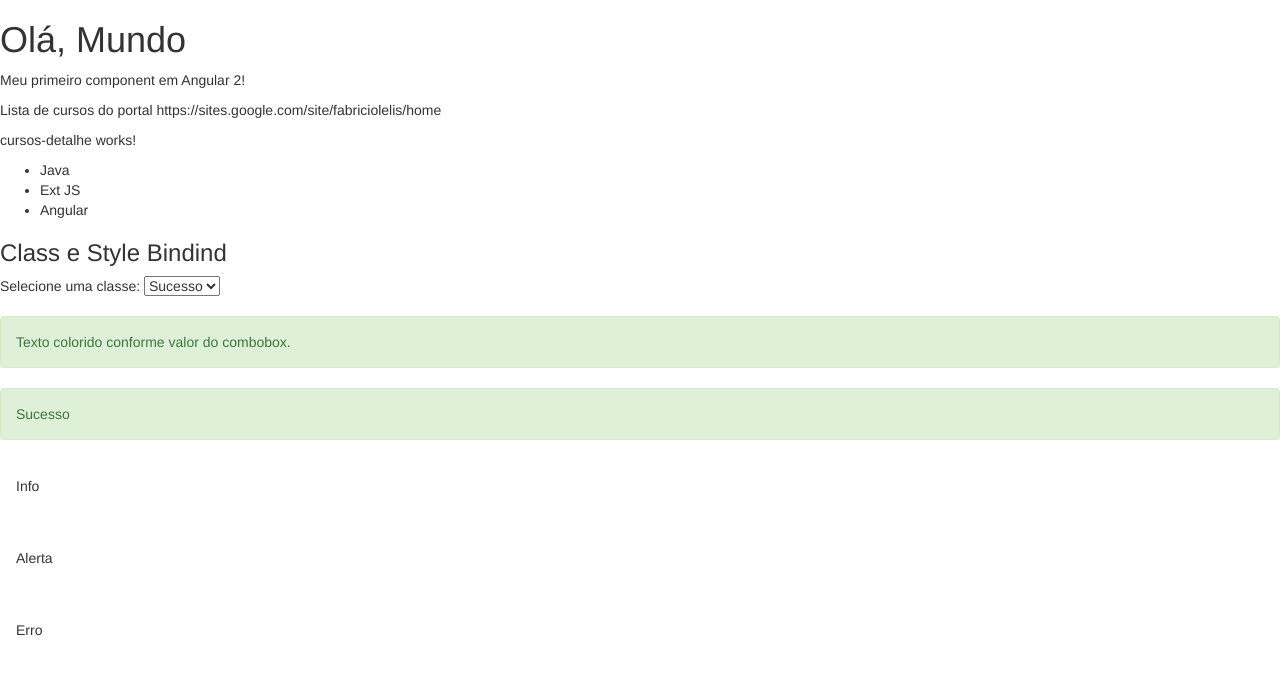
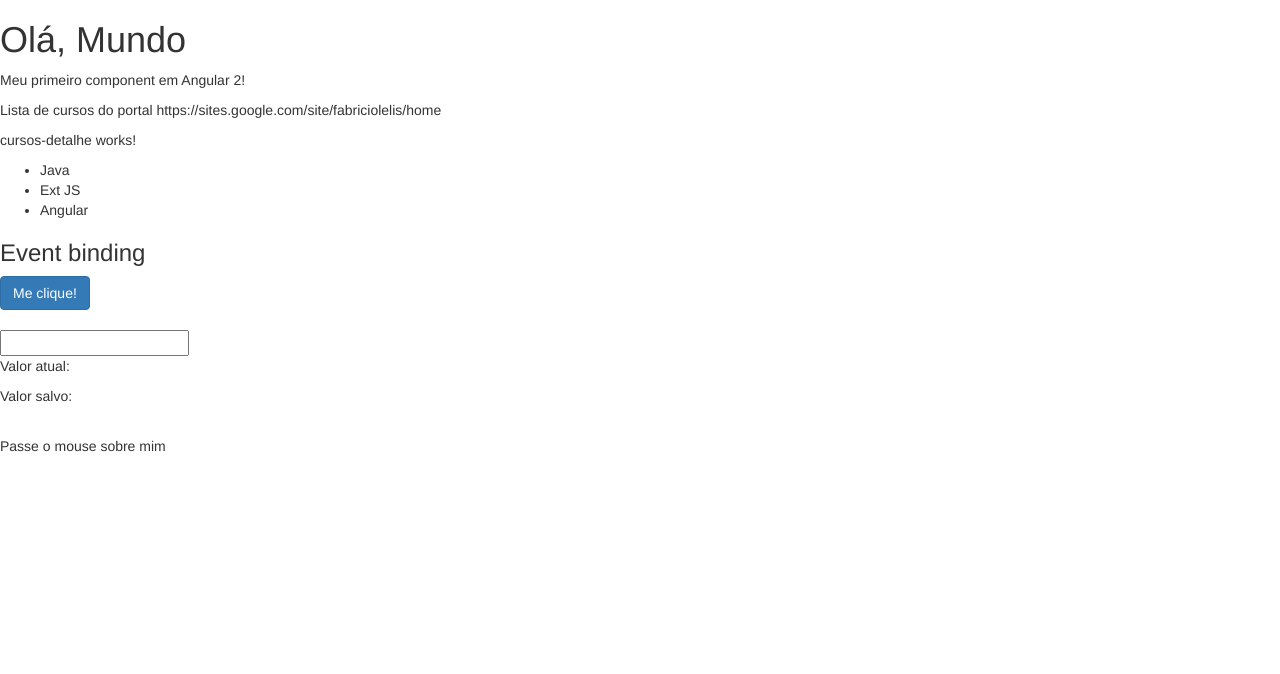
Before and after one commit to fabriciolelis/angular2-study, an Angular app: page / in a window 1280 px wide. Shown: the top 674 px of the page. Built offline with nearby package versions, Linux system fonts and the light colour scheme.

Commit message:
Event data binding

```diff
--- a/src/app/data-bindind/data-bindind.component.css
+++ b/src/app/data-bindind/data-bindind.component.css
@@ -0,0 +1,4 @@
+.highlight {
+  background-color: yellow;
+  font-weight: bold;
+}
--- a/src/app/data-bindind/data-bindind.component.html
+++ b/src/app/data-bindind/data-bindind.component.html
@@ -1,5 +1,30 @@
-<section class="property-binding">
-  <!--<article>
+<section class="event-binding">
+  <article>
+    <h3>Event binding</h3>
+    <div>
+      <button (click)="botaoClicado()" class="btn btn-primary">Me clique!</button>
+      <br><br>
+
+      <!-- declaração de variável local #campoInput -->
+      <input type="text" (keyup)="onKeyUp($event)"
+      (keyup.enter)="salvarValor(campoInput.value)"
+      (blur)="salvarValor($event.target.value)"
+      #campoInput/>
+      <p>Valor atual: {{ valorAtual }}</p>
+      <p>Valor salvo: {{ valorSalvo }}</p>
+      <br>
+      <span (mouseover)="onMouseOverOut()"
+            (mouseout)="onMouseOverOut()"
+      [class.highlight]="isMouseOver">
+        Passe o mouse sobre mim
+      </span>
+    </div>
+  </article>
+</section>
+
+
+<!--<section class="property-binding">
+  &lt;!&ndash;<article>
     <h3>Interpolation / Interpolação</h3>
     <p> String redenrizada com interpolação {{ url }}</p>
     <p> Resultado de 1 + 1 é: {{ 1 + 1 }}</p>
@@ -12,7 +37,7 @@
     <img src="{{ urlImagem }}">
     <img [src]="urlImagem">
     <img bind-src="urlImagem"> //mesma coisa da linha 13
-  </article>-->
+  </article>&ndash;&gt;
 
   <article>
     <h3>Class e Style Bindind</h3>
@@ -44,11 +69,11 @@
       </div>
 
       <div class="alert alert-danger" role="alert" [style.display]="classe.value == 'alert-danger' ? 'block' : 'none'">
-        Esse texto soemente em caso de erro.
+        Esse texto somente aparece em caso de erro.
       </div>
 
     </div>
   </article>
 
 
-</section>
+</section>-->
--- a/src/app/data-bindind/data-bindind.component.ts
+++ b/src/app/data-bindind/data-bindind.component.ts
@@ -10,6 +10,10 @@ export class DataBindindComponent implements OnInit {
   url: string = 'https://sites.google.com/site/fabriciolelis/home';
   cursoAngular: boolean = true;
   urlImagem: string = 'http://lorempixel.com/400/200/sports/';
+  valorAtual: string = '';
+  valorSalvo: string = '';
+
+  isMouseOver: boolean = false;
 
   getCurtirCurso() {
     return true;
@@ -19,6 +23,23 @@ export class DataBindindComponent implements OnInit {
     return 1;
   }
 
+  botaoClicado(){
+    alert('Botão clicado!');
+  }
+
+  onKeyUp(evento: KeyboardEvent) {
+    this.valorAtual = (<HTMLInputElement>evento.target).value;
+  }
+
+  onMouseOverOut(){
+    this.isMouseOver = !this.isMouseOver;
+
+  }
+
+  salvarValor(valor) {
+    this.valorSalvo = valor;
+  }
+
   constructor() { }
 
   ngOnInit() {
```
